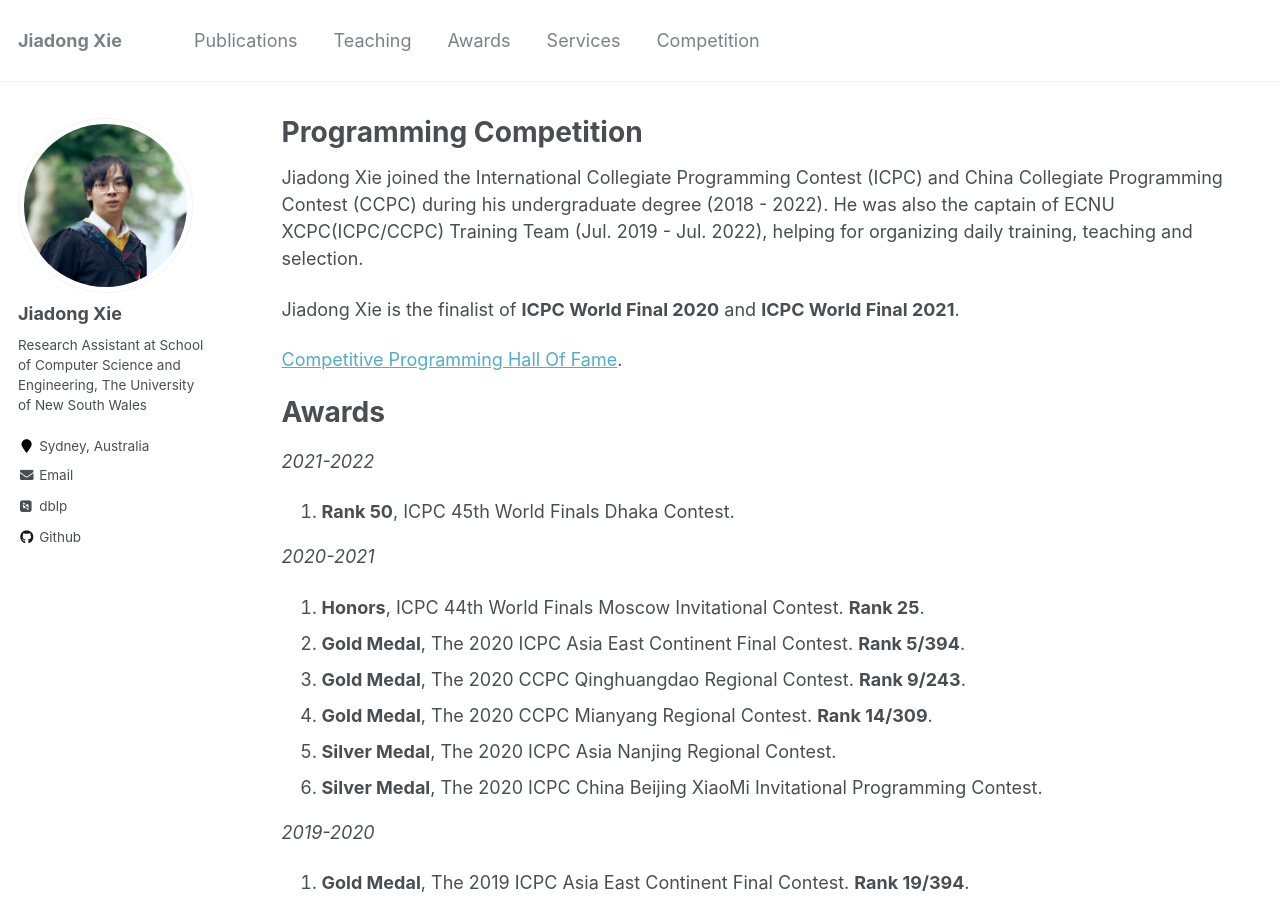
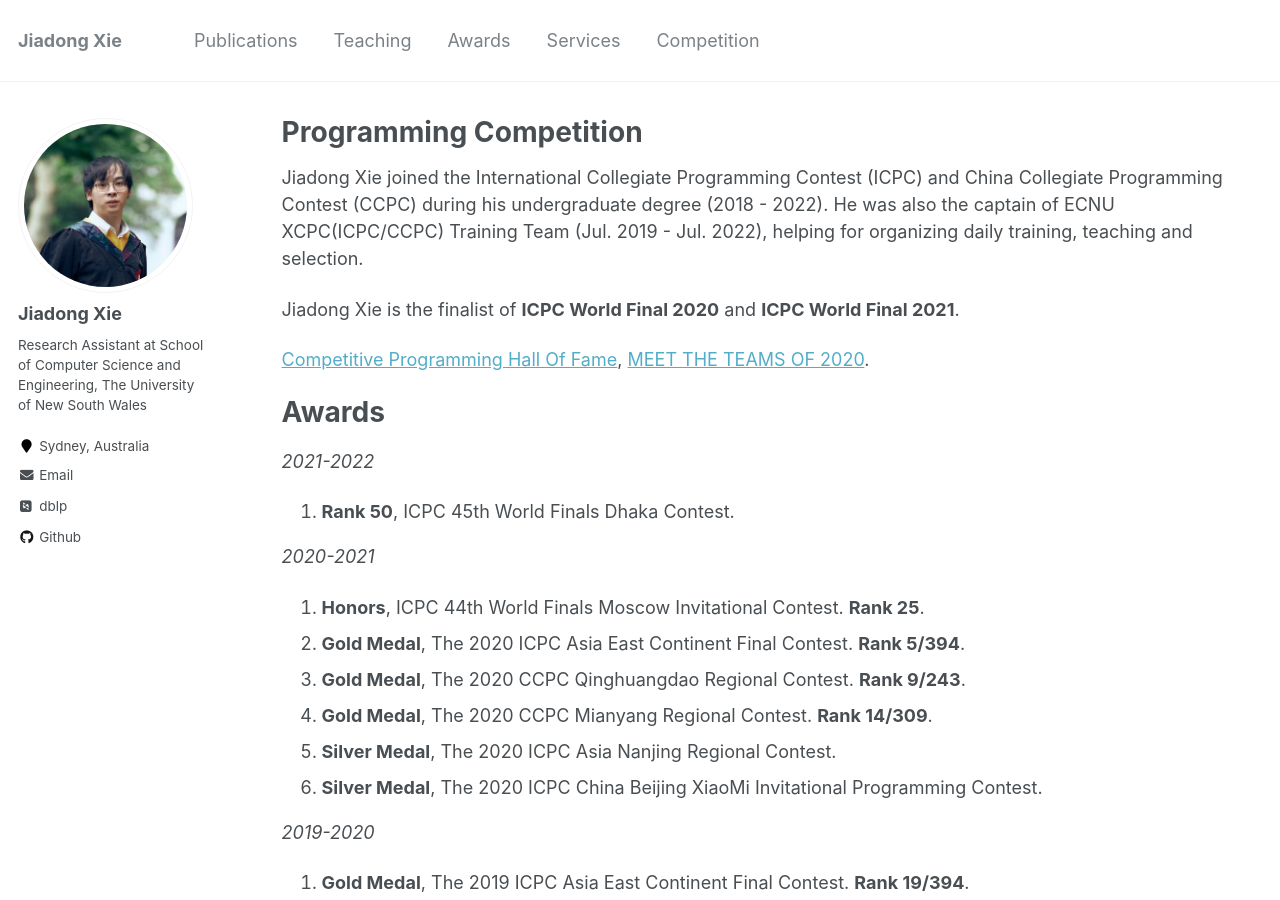
Before and after one commit to Xiejiadong/Xiejiadong.github.io, a Jekyll site: the page built from _pages/competition.md, in a window 1280 px wide and 900 px high. Built offline with Jekyll 4.4.1, drawn with Linux system fonts in a browser that asks for light colours; some web fonts are replaced.

Commit message:
Update competition.md

```diff
--- a/_pages/competition.md
+++ b/_pages/competition.md
@@ -11,7 +11,7 @@ Jiadong Xie joined the International Collegiate Programming Contest (ICPC) and C
 
 Jiadong Xie is the finalist of **ICPC World Final 2020** and **ICPC World Final 2021**.
 
-[Competitive Programming Hall Of Fame](https://cphof.org/profile/codeforces:Xiejiadong).
+[Competitive Programming Hall Of Fame](https://cphof.org/profile/codeforces:Xiejiadong), [MEET THE TEAMS OF 2020](https://zh-cn.facebook.com/ICPCNews/posts/2959235054116140/).
 
 
 Awards
```
